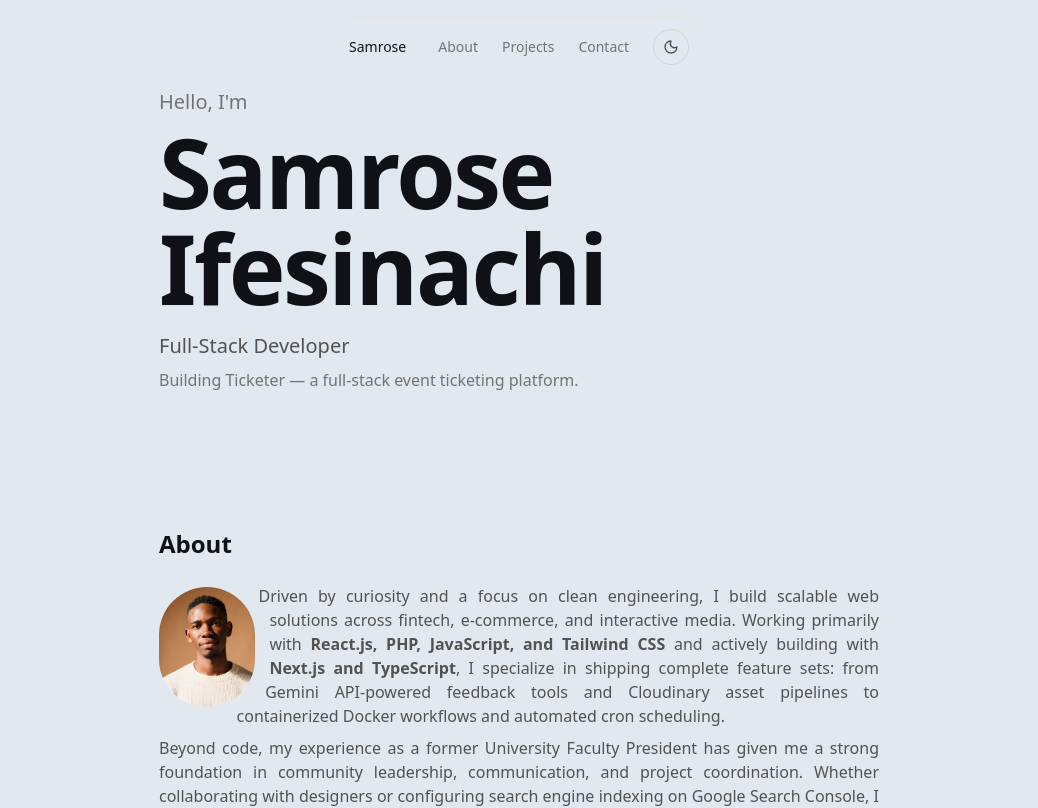
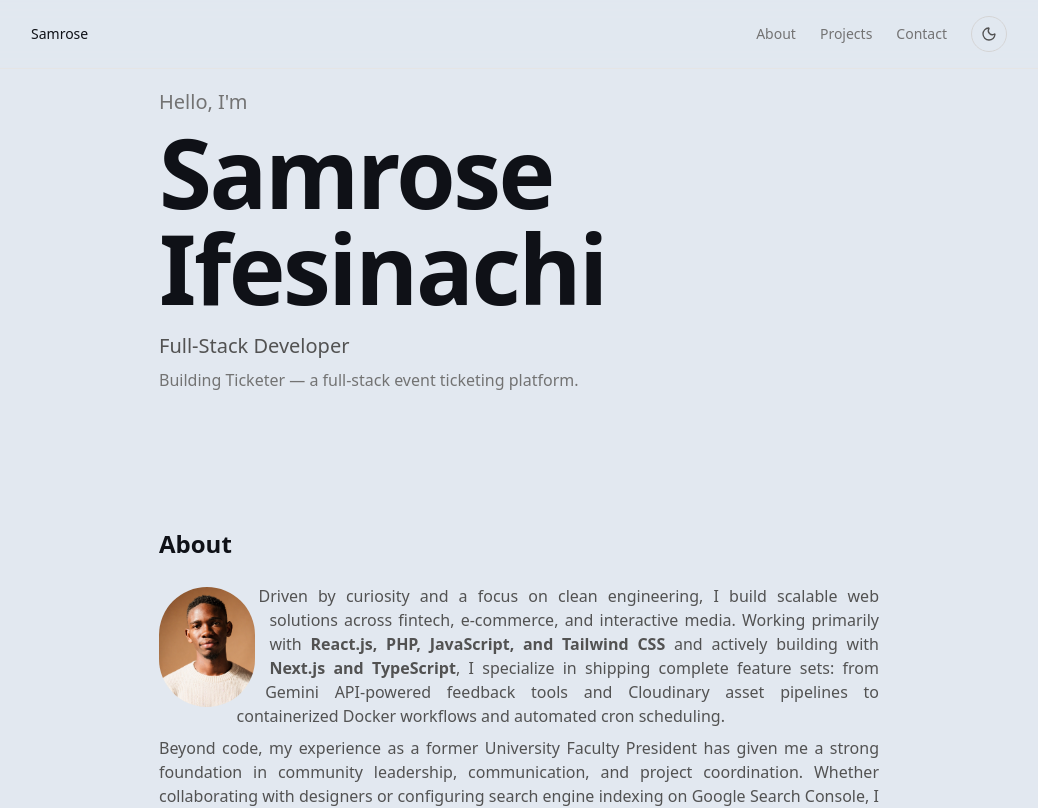
Before and after one commit to SamIfesi/portfolio, a Next.js app: page / in a window 1280 px wide. Shown: the top 808 px of the page, without its empty margins (121-1159 px from the left). Built offline with nearby package versions, Linux system fonts and the light colour scheme.

Commit message:
fix: update top nav styles for full width and adjust spacing in mobile icon dock

```diff
--- a/src/components/nav.tsx
+++ b/src/components/nav.tsx
@@ -13,9 +13,9 @@ const links = [
 export function Nav() {
   return (
     <>
-      {/* Top nav — md and up */}
-      <nav className="fixed top-4 left-1/2 z-10 hidden -translate-x-1/2 rounded-full border border-neutral-200 bg-background/80 backdrop-blur md:block dark:border-neutral-800">
-        <div className="mx-auto flex max-w-3xl items-center justify-between gap-8 px-6 py-3">
+      {/* Top nav — md and up, full width */}
+      <nav className="fixed top-0 left-0 z-10 hidden w-full border-b border-neutral-200 bg-background/80 backdrop-blur md:block dark:border-neutral-800">
+        <div className="mx-auto flex max-w-5xl items-center justify-between px-6 py-4">
           <Link href="/" className="text-sm font-medium">
             Samrose
           </Link>
@@ -36,8 +36,12 @@ export function Nav() {
 
       {/* Bottom icon dock — mobile only */}
       <nav className="fixed bottom-4 left-1/2 z-10 -translate-x-1/2 rounded-full border border-neutral-200 bg-background/80 backdrop-blur md:hidden dark:border-neutral-800">
-        <div className="flex items-center gap-1 px-3 py-2">
-          <Link href="/" aria-label="Home" className="flex h-10 w-10 items-center justify-center rounded-full text-neutral-500 transition-colors hover:text-foreground">
+        <div className="flex items-center gap-2 px-3 py-2">
+          <Link
+            href="/"
+            aria-label="Home"
+            className="flex h-10 w-10 items-center justify-center rounded-full text-neutral-500 transition-colors hover:text-foreground"
+          >
             <Home className="h-5 w-5" />
           </Link>
           {links.map((link) => {
```
